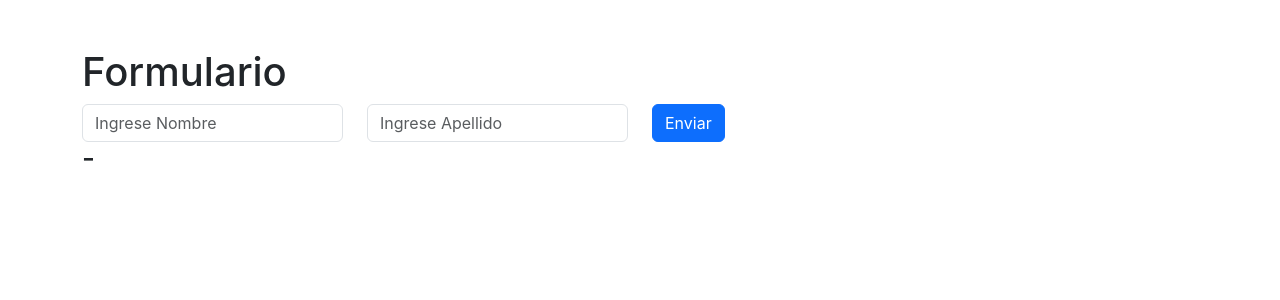
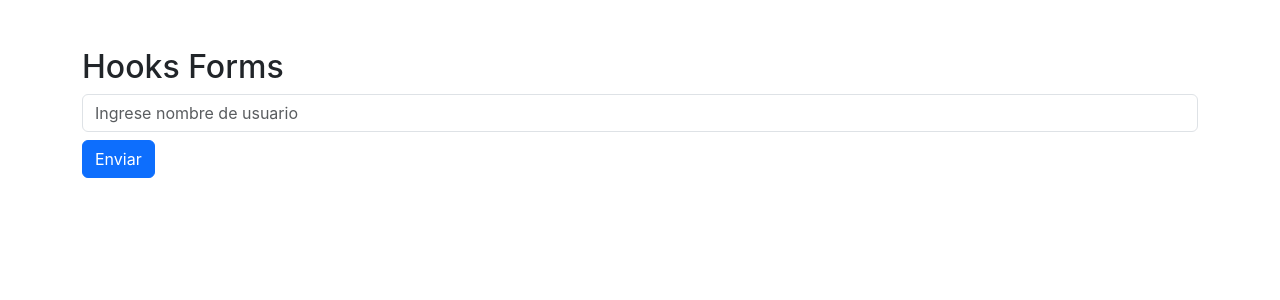
Before and after one commit to Antac69/learning-react, a React (Create React App) app: page / in a window 1280 px wide. Shown: the top 300 px of the page. Built offline with nearby package versions, Linux system fonts and the light colour scheme.

Commit message:
agregando reack hooks

```diff
--- a/package.json
+++ b/package.json
@@ -8,7 +8,8 @@
     "@testing-library/user-event": "^13.5.0",
     "react": "^18.2.0",
     "react-dom": "^18.2.0",
-    "react-scripts": "5.0.1",
+    "react-hook-form": "^7.43.9",
+    "react-scripts": "^5.0.1",
     "web-vitals": "^2.1.4"
   },
   "scripts": {
--- a/src/App.js
+++ b/src/App.js
@@ -1,8 +1,8 @@
-import Formulario from "./components/Formulario";
+import FormHook from "./components/FormHook";
 function App() {
   return (
     <div className="container mt-5">
-      <Formulario></Formulario>
+      <FormHook></FormHook>
     </div>
   );
 }
--- /dev/null
+++ b/src/components/FormHook.js
@@ -0,0 +1,47 @@
+import { useForm } from 'react-hook-form'
+
+const HookForm = () => {
+
+    const {register, formState:{errors}, handleSubmit} = useForm();
+
+    const onSubmit = (data, e) => {
+        console.log(data)
+        e.target.reset()
+    }
+
+    return (
+        <>
+            <h2>Hooks Forms</h2>
+            <form onSubmit={handleSubmit(onSubmit)}>
+                <input
+                    placeholder="Ingrese nombre de usuario"
+                    className="form-control mb-2"
+                    name="usuario"
+                    {...register("usuario",{
+                        required: {
+                            value: true,
+                            message: 'Nombre es requerido'
+                            },
+                        maxLength: {
+                            value: 5,
+                            message: 'No más de 5 carácteres!'
+                            },
+                        minLength: {
+                            value: 2,
+                            message: 'Mínimo 2 carácteres'
+                            }
+                    })}
+                ></input>
+                <span className='text-danger text-small d-block mb-2'>
+                    {errors.usuario && errors.usuario.message}
+                </span>
+                <button type="submit" className="btn btn-primary">
+                    Enviar
+                </button>
+            </form>
+
+        </>
+    );
+}
+
+export default HookForm;
```
Also changed, not shown: 1 other file (tests, documents, lock files or other folders).
